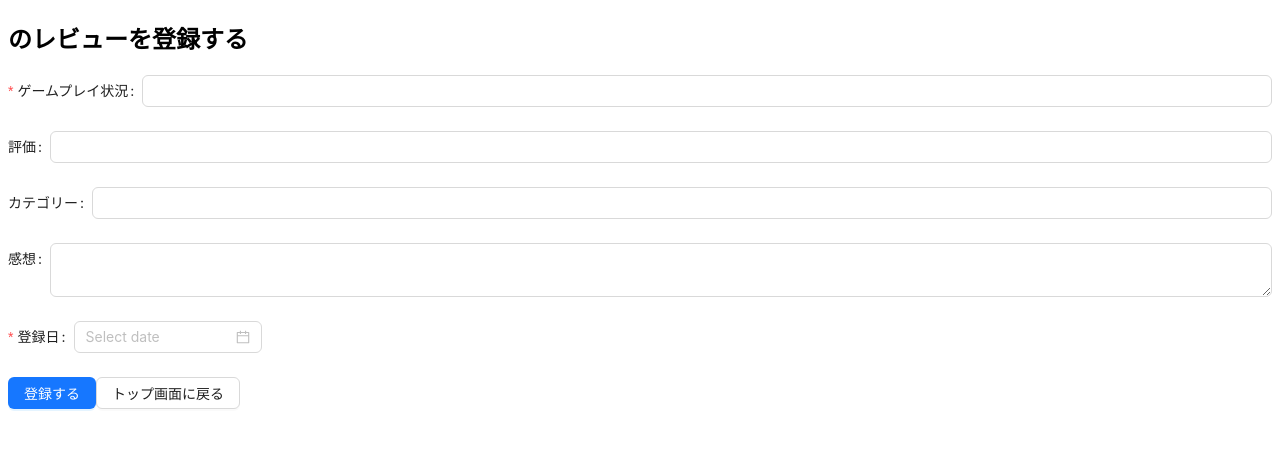
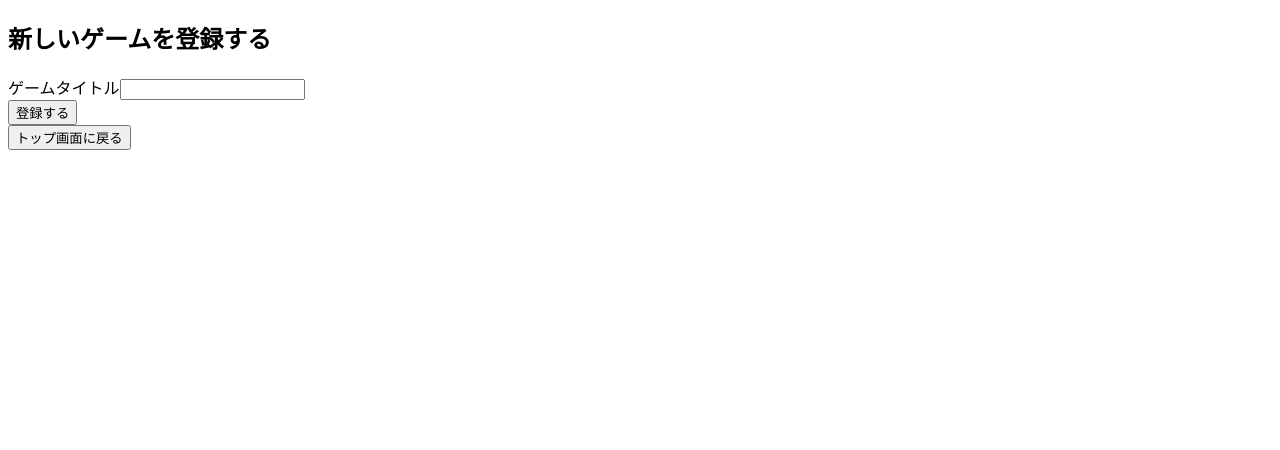
Before and after one commit to nonakayasuo/register-games-frontend, a Next.js app: page /register in a window 1280 px wide. Shown: the top 450 px of the page. Built offline with nearby package versions, Linux system fonts and the light colour scheme; no server answers; what chartjs-plugin-streaming would draw is missing.

Commit message:
fix register function

```diff
--- /dev/null
+++ b/pages/register.tsx
@@ -0,0 +1,50 @@
+import React, { useState } from 'react'
+import { useRouter } from 'next/router'
+import axios from 'axios'
+
+interface Game {
+  game_id: number
+  game_name: string
+}
+
+const AddGamePage = () => {
+  const [newGame, setNewGame] = useState<Game>({ game_id: 0, game_name: '' })
+  const router = useRouter()
+
+  // フォームの送信時に新しいゲームを登録する関数
+  const handleSubmit = async (e: React.FormEvent<HTMLFormElement>) => {
+    e.preventDefault()
+    try {
+      const res = await axios.post('http://localhost:5000/add_game', newGame)
+      console.log(res)
+      setNewGame({ game_id: 0, game_name: '' })
+    } catch (error) {
+      console.error(error)
+    }
+  }
+
+  return (
+    <div>
+      <form onSubmit={handleSubmit}>
+        <h2>新しいゲームを登録する</h2>
+        <div>
+          <label htmlFor="game_name">ゲームタイトル</label>
+          <input
+            type="text"
+            id="game_name"
+            name="game_name"
+            value={newGame.game_name}
+            onChange={e =>
+              setNewGame({ ...newGame, game_name: e.target.value })
+            }
+          />
+        </div>
+        <button type="submit">登録する</button>
+        <br />
+        <button onClick={() => router.push('/')}>トップ画面に戻る</button>
+      </form>
+    </div>
+  )
+}
+
+export default AddGamePage
```
